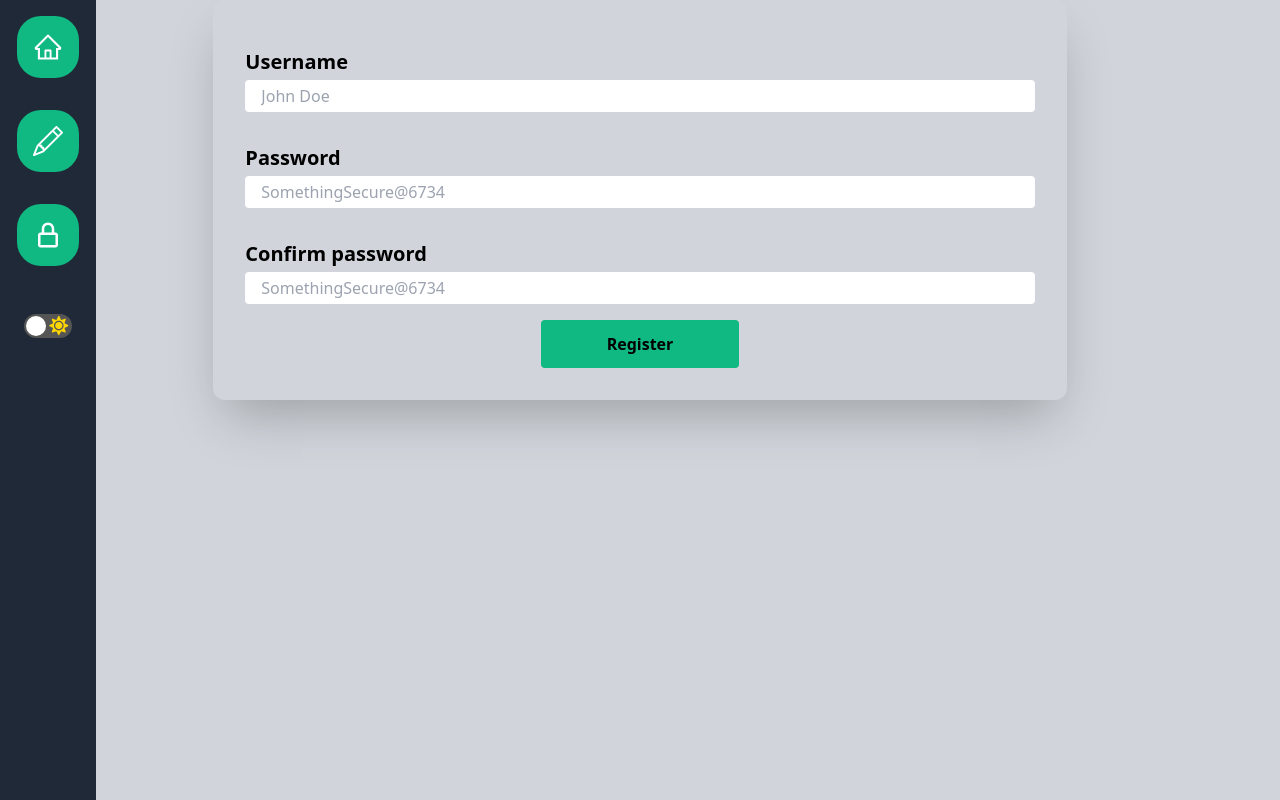
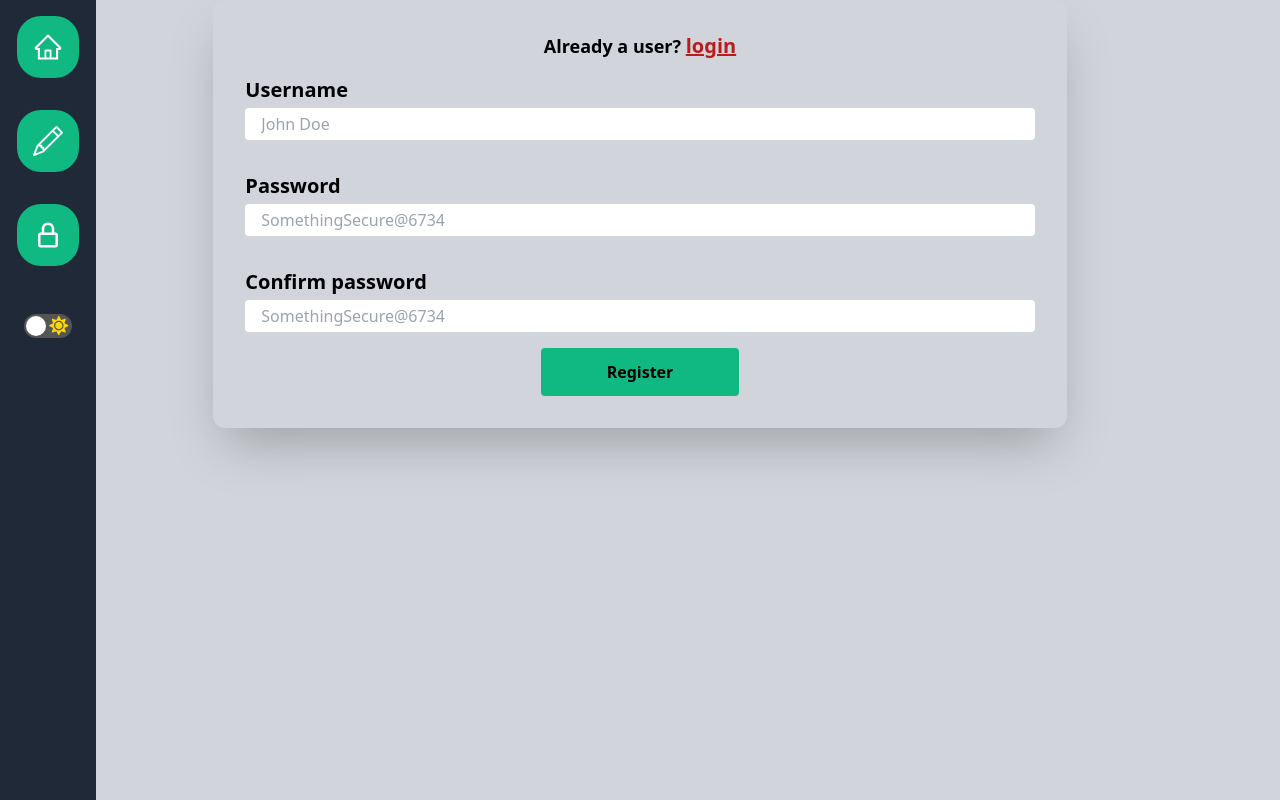
Before and after one commit to KakashiNinja/blog-admin-panel, a Next.js app: page /register in a window 1280 px wide. Built offline with nearby package versions, Linux system fonts and the light colour scheme.

Commit message:
added login link to register page

```diff
--- a/pages/register.jsx
+++ b/pages/register.jsx
@@ -6,6 +6,9 @@ const register = () => {
     <>
       <Sidebar />
       <form className='register-form'>
+        <h1 className='register-link'>
+          Already a user? <a href='/login'>login</a>
+        </h1>
         <div>
           <label htmlFor='username'>Username</label>
           <input
```
